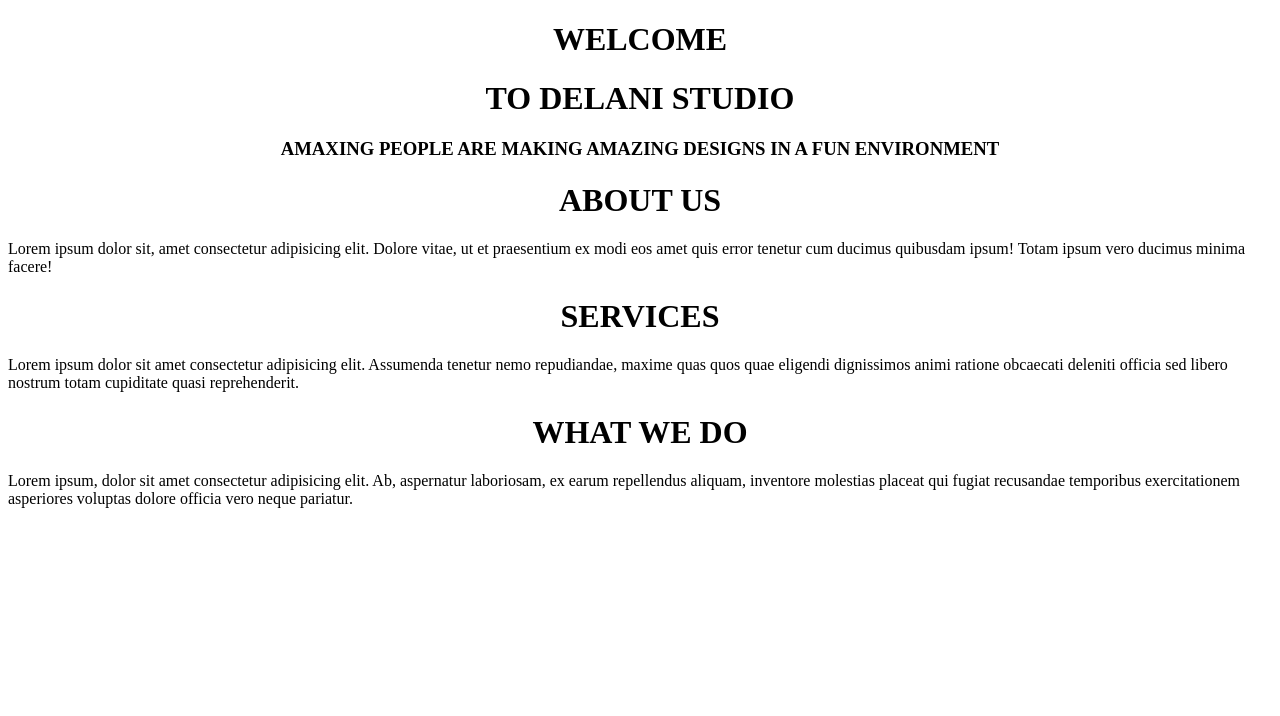
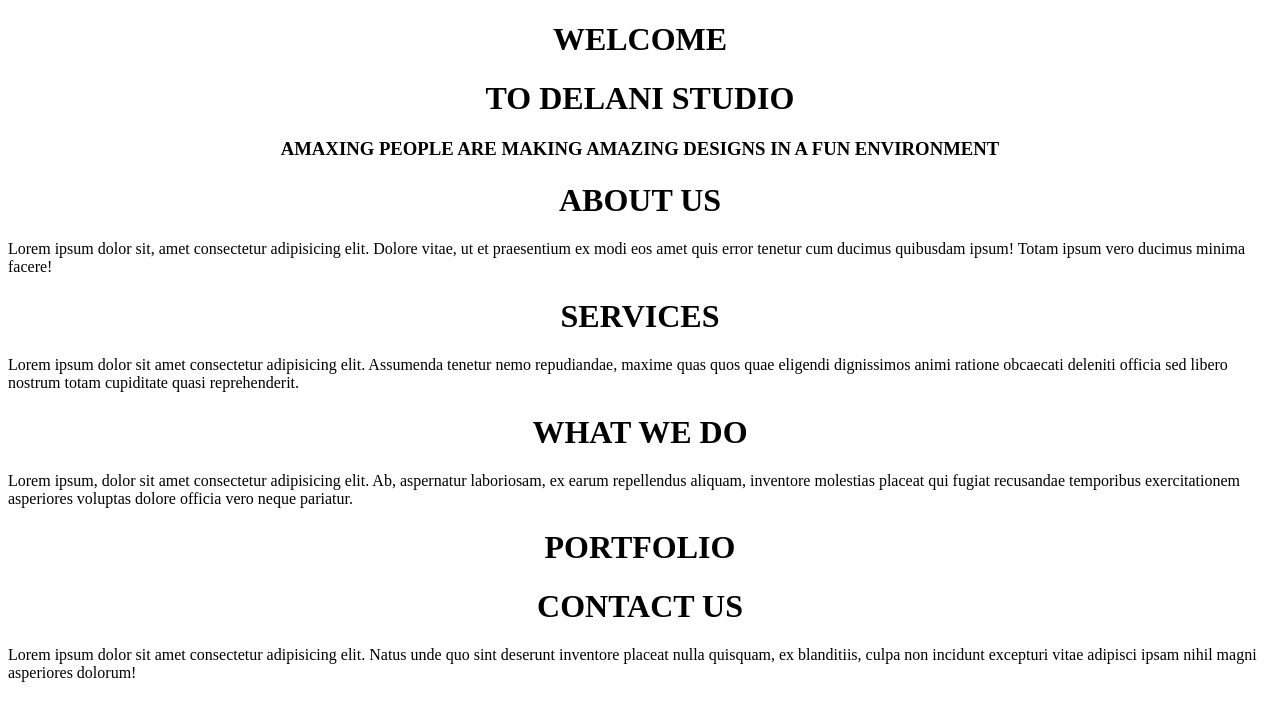
Before and after one commit to WanjikuKatuni/W3-IP, a plain HTML site: page index.html in a window 1280 px wide. Drawn offline with Linux system fonts and the light colour scheme.

Commit message:
add portfolio section and contact us div

```diff
--- a/index.html
+++ b/index.html
@@ -21,6 +21,11 @@
         <div class="what-we-do">
             <h1 style="text-align:center">WHAT WE DO</h1>
             <p>Lorem ipsum, dolor sit amet consectetur adipisicing elit. Ab, aspernatur laboriosam, ex earum repellendus aliquam, inventore molestias placeat qui fugiat recusandae temporibus exercitationem asperiores voluptas dolore officia vero neque pariatur.</p>
+            <h1 style="text-align:center">PORTFOLIO</h1>
+        </div>
+        <div class="contact-us">
+            <h1 style="text-align:center">CONTACT US</h1>
+            <p>Lorem ipsum dolor sit amet consectetur adipisicing elit. Natus unde quo sint deserunt inventore placeat nulla quisquam, ex blanditiis, culpa non incidunt excepturi vitae adipisci ipsam nihil magni asperiores dolorum!</p>
         </div>
     </body>
 </html>
```
